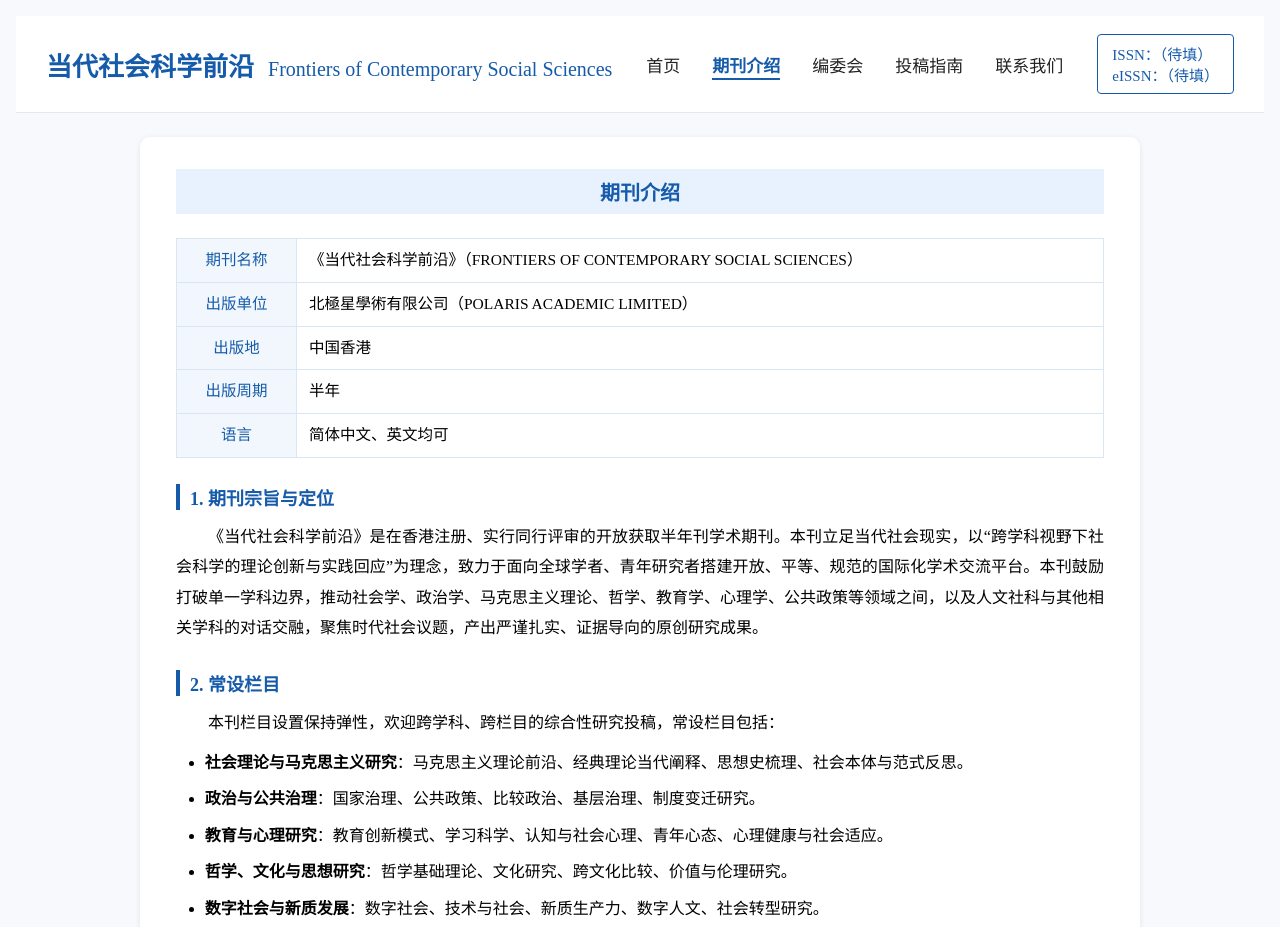
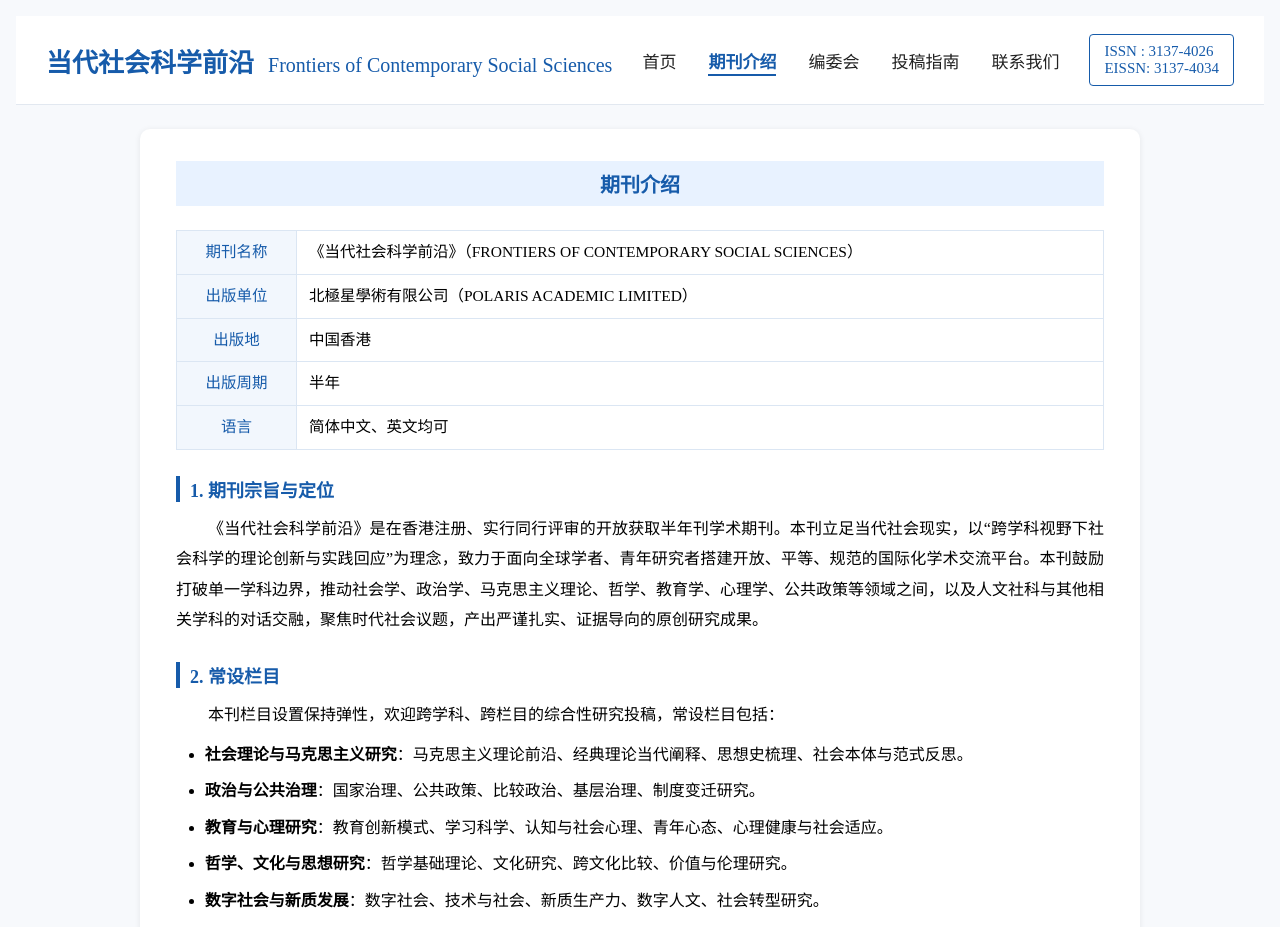
Before and after one commit to Frontiers1922/Frontiers-of-Contemporary-Social-Sciences, a plain HTML site: page about.html in a window 1280 px wide. Shown: the top 927 px of the page. Drawn offline with Linux system fonts and the light colour scheme.

Commit message:
Update ISSN and eISSN values in about.html

```diff
--- a/about.html
+++ b/about.html
@@ -149,8 +149,8 @@
         <a href="contact.html">联系我们</a>
     </nav>
     <div class="issn-box">
-        ISSN：（待填）<br>
-        eISSN：（待填）
+        ISSN : 3137-4026<br>
+        EISSN: 3137-4034
     </div>
 </header>
 
```
